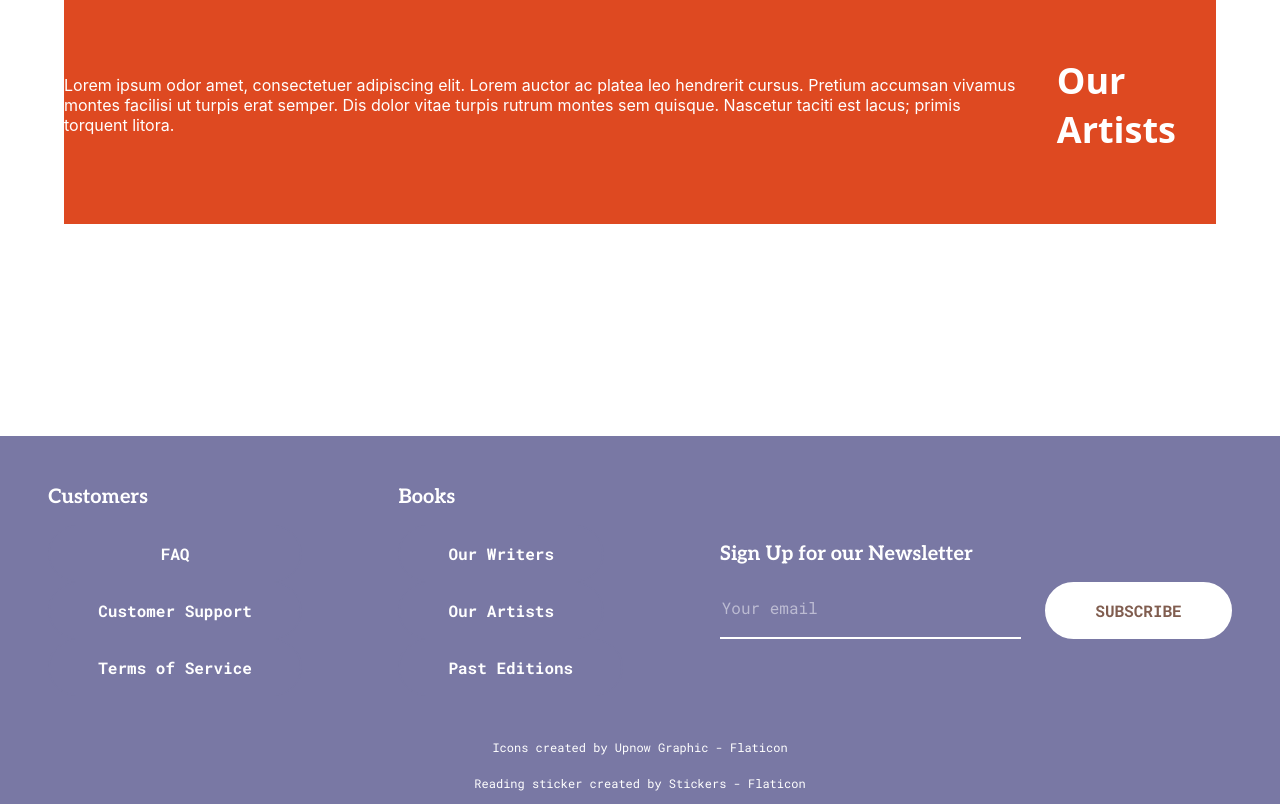
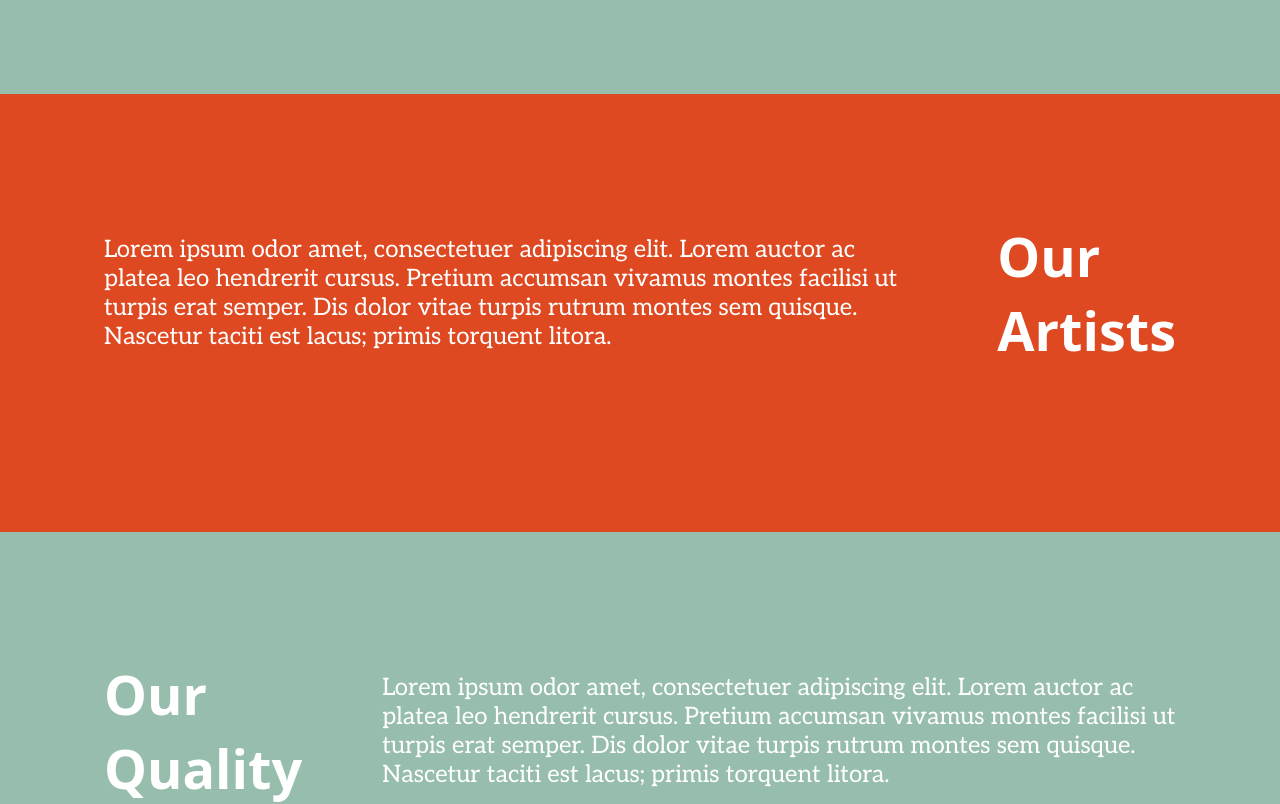
Before and after one commit to thanxanos/storyline, a React (Create React App) app: page /about in a window 1280 px wide. Shown: the part 620-1424 px from the top of the page. Built offline with nearby package versions, Linux system fonts and the light colour scheme; a web font is replaced by a local one.

Commit message:
changes to about and login

```diff
--- a/src/App.css
+++ b/src/App.css
@@ -4,7 +4,7 @@
 
 body {
   position: absolute;
-  width: 100vw;
+  width: 100%;
 }
 .main-wrapper {
   display: flex;
--- a/src/components/AboutPage.js
+++ b/src/components/AboutPage.js
@@ -13,6 +13,10 @@ const AboutPage = () => {
         <div className='artist-p'><p>Lorem ipsum odor amet, consectetuer adipiscing elit. Lorem auctor ac platea leo hendrerit cursus. Pretium accumsan vivamus montes facilisi ut turpis erat semper. Dis dolor vitae turpis rutrum montes sem quisque. Nascetur taciti est lacus; primis torquent litora.</p></div>
         <div className='artist-div'><h2>Our Artists</h2></div>
       </div>
+      <div id='writers'>
+        <div className='writer-div'><h2>Our Quality</h2></div>
+        <div className='writer-p'><p>Lorem ipsum odor amet, consectetuer adipiscing elit. Lorem auctor ac platea leo hendrerit cursus. Pretium accumsan vivamus montes facilisi ut turpis erat semper. Dis dolor vitae turpis rutrum montes sem quisque. Nascetur taciti est lacus; primis torquent litora.</p></div>
+      </div>
     </div>
   )
 }
--- a/src/components/Header.js
+++ b/src/components/Header.js
@@ -35,6 +35,7 @@ const Header = () => {
             className='user-btn'>
             <FontAwesomeIcon icon={faUser} />
             </button>
+
         </div>
       </div>
       </div>
@@ -48,6 +49,10 @@ const Header = () => {
             }
           </div>
         </div>
+        {
+            openPopup &&
+            <LoginSignup openPopup={openPopup} setOpenPopup={setOpenPopup} />
+          }
     </div>
   )
 }
--- a/src/css/aboutpage.css
+++ b/src/css/aboutpage.css
@@ -3,8 +3,8 @@
   flex-direction: column;
   align-items: center;
   justify-content: center;
-  height: 100vh;
-  padding: 40px 64px 80px;
+  height: auto;
+  padding: 80px 0 80px 0;
 }
 
 #writers {
@@ -14,17 +14,19 @@
   flex-direction: row;
   align-items: center;
   justify-content: center;
+  padding: 40px 64px 80px;
 }
 
 .writer-div {
   font-family: "Aboreto", system-ui;
-  font-size: 24px;
+  font-size: 36px;
   padding: 40px;
   /* width: 660px; */
 }
 
 .writer-p {
   font-family: "Aleo", serif;
+  font-size: 24px;
   padding: 40px;
 }
 
@@ -36,16 +38,19 @@
   color: white;
   align-items: center;
   justify-content: center;
+  padding: 40px 64px 80px;
 }
 
 
 .artist-div {
   font-family: "Aboreto", system-ui;
-  font-size: 24px;
+  font-size: 36px;
   padding: 40px;
   /* width: 660px; */
 }
 
-.artists-p {
+.artist-p {
   font-family: "Aleo", serif;
+  font-size: 24px;
+  padding: 40px;
 }
--- a/src/css/review.css
+++ b/src/css/review.css
@@ -3,7 +3,7 @@
   flex-direction: column;
   align-items: center;
   text-align: center;
-  width: 100vw;
+  width: auto;
   background-color: #F8F8F9;
 }
 
@@ -13,7 +13,6 @@
 
 .review-logo-text {
   background-color: #F8F8F9;
-  width: 100vw;
   font-family: "Aboreto", system-ui;
   font-weight: 400;
   font-size: 64px;
```
